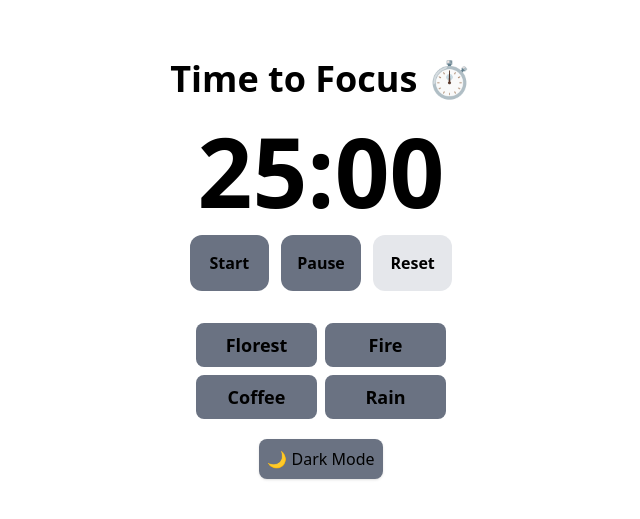
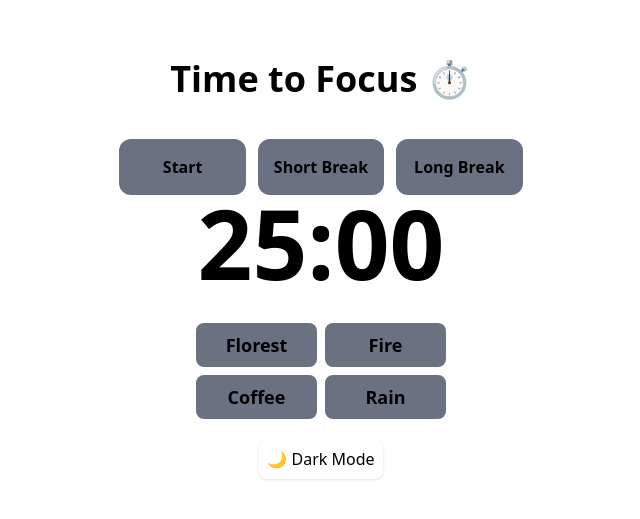
Before and after one commit to arthurobs542/focus-timer, a Next.js app: page / in a window 1280 px wide. Shown: the part 131-650 px from the top of the page, without its empty margins (319-959 px from the left). Built offline with nearby package versions, Linux system fonts and the light colour scheme.

Commit message:
Style/feat: Timer feat short and long break, change button location

```diff
--- a/src/app/components/ThemeToggle.tsx
+++ b/src/app/components/ThemeToggle.tsx
@@ -13,7 +13,7 @@ export default function ThemeToggle() {
   return (
     <button
       onClick={() => setTheme(theme === "light" ? "dark" : "light")}
-      className="mt-5 px-2 py-2 rounded-lg shadow bg-gray-500 dark:bg-gray-800 dark:text-white hover:opacity-80 transition"
+      className="mt-5 px-2 py-2 rounded-lg shadow bg-white dark:bg-gray-800 dark:text-white hover:opacity-80 transition"
     >
       {theme === "light" ? "🌙 Dark Mode" : "☀️ Light Mode"}
     </button>
--- a/src/app/components/Timer.tsx
+++ b/src/app/components/Timer.tsx
@@ -6,6 +6,9 @@ export default function Timer() {
   const [minutes, setMinutes] = useState(25);
   const [seconds, setSeconds] = useState(0);
   const [isRunning, setIsRunning] = useState(false);
+
+  const SHORT_BREAK = 5;
+  const LONG_BREAK = 15;
 
   useEffect(() => {
     let timer: NodeJS.Timeout;
@@ -26,9 +29,6 @@ export default function Timer() {
 
   return (
     <div className="text-center">
-      <h1 className="text-8xl font-bold">
-        {String(minutes).padStart(2, "0")}:{String(seconds).padStart(2, "0")}
-      </h1>
       <div className="mt-4 grid grid-cols-3 gap-3 justify-center">
         <button
           onClick={() => setIsRunning(true)}
@@ -41,16 +41,34 @@ export default function Timer() {
           Start
         </button>
         <button
-          onClick={() => setIsRunning(false)}
+          onClick={() => {
+            setIsRunning(false);
+            setMinutes(SHORT_BREAK);
+            setSeconds(0);
+          }}
+          className={`px-4 rounded-xl font-bold   ${
+            isRunning
+              ? " bg-green-400 text-white "
+              : "bg-gray-500 text-black hover:bg-gray-300 dark:bg-gray-700 dark:text-white dark:hover:bg-gray-600"
+          } `}
+        >
+          Short Break
+        </button>
+        <button
+          onClick={() => {
+            setIsRunning(false);
+            setMinutes(LONG_BREAK);
+            setSeconds(0);
+          }}
           className={`px-4 rounded-xl font-bold   ${
             isRunning
               ? " bg-amber-500 text-white "
               : "bg-gray-500 text-black hover:bg-gray-300 dark:bg-gray-700 dark:text-white dark:hover:bg-gray-600"
           } `}
         >
-          Pause
+          Long Break
         </button>
-        <button
+        {/* <button
           onClick={() => {
             setIsRunning(false);
             setMinutes(25);
@@ -63,8 +81,11 @@ export default function Timer() {
           } `}
         >
           Reset
-        </button>
+        </button> */}
       </div>
+      <h1 className="text-8xl font-bold">
+        {String(minutes).padStart(2, "0")}:{String(seconds).padStart(2, "0")}
+      </h1>
     </div>
   );
 }
--- a/src/app/layout.tsx
+++ b/src/app/layout.tsx
@@ -20,7 +20,7 @@ export default function RootLayout({
   return (
     <html lang="en" suppressHydrationWarning>
       <body
-        className={`${geistSans.variable} ${geistMono.variable} antialiased dark:bg-gray-800`}
+        className={`${geistSans.variable} ${geistMono.variable} antialiased `}
       >
         <ThemeProvider attribute="class" defaultTheme="light" enableSystem>
           {children}
```
